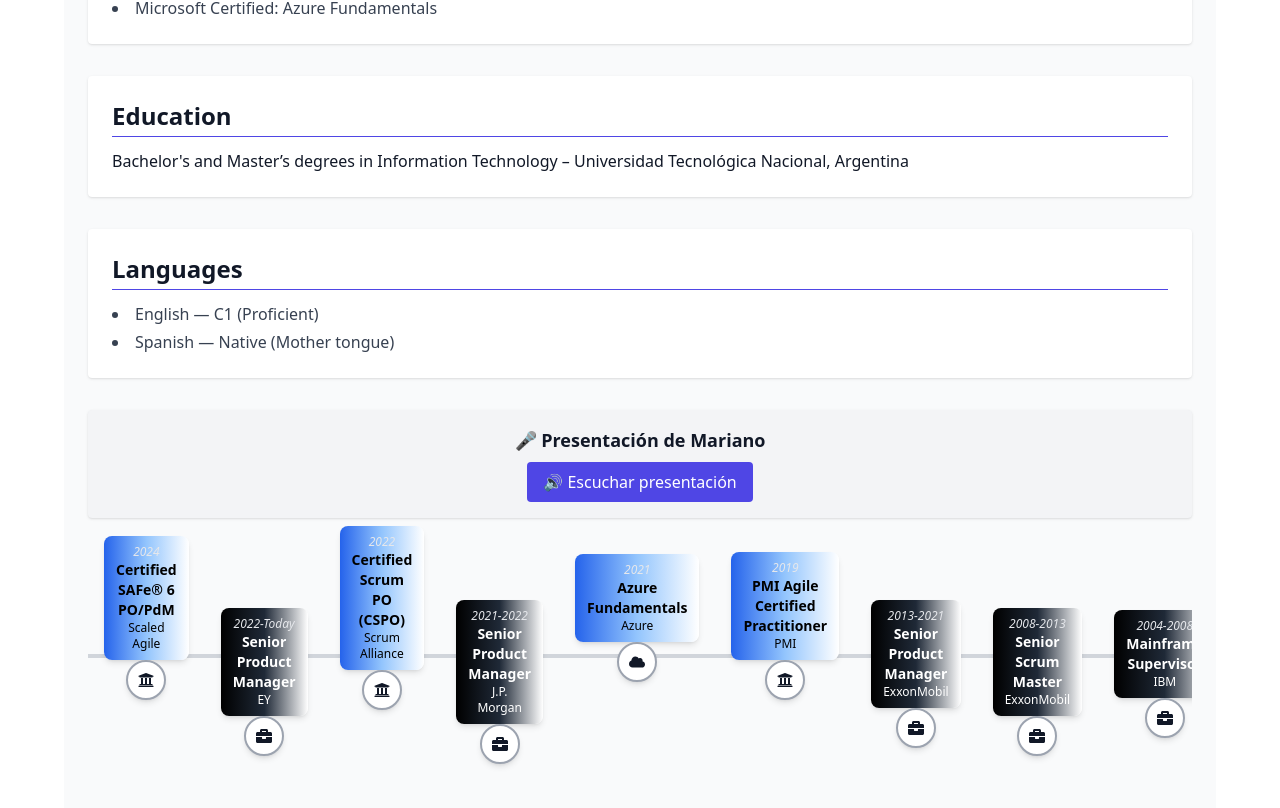
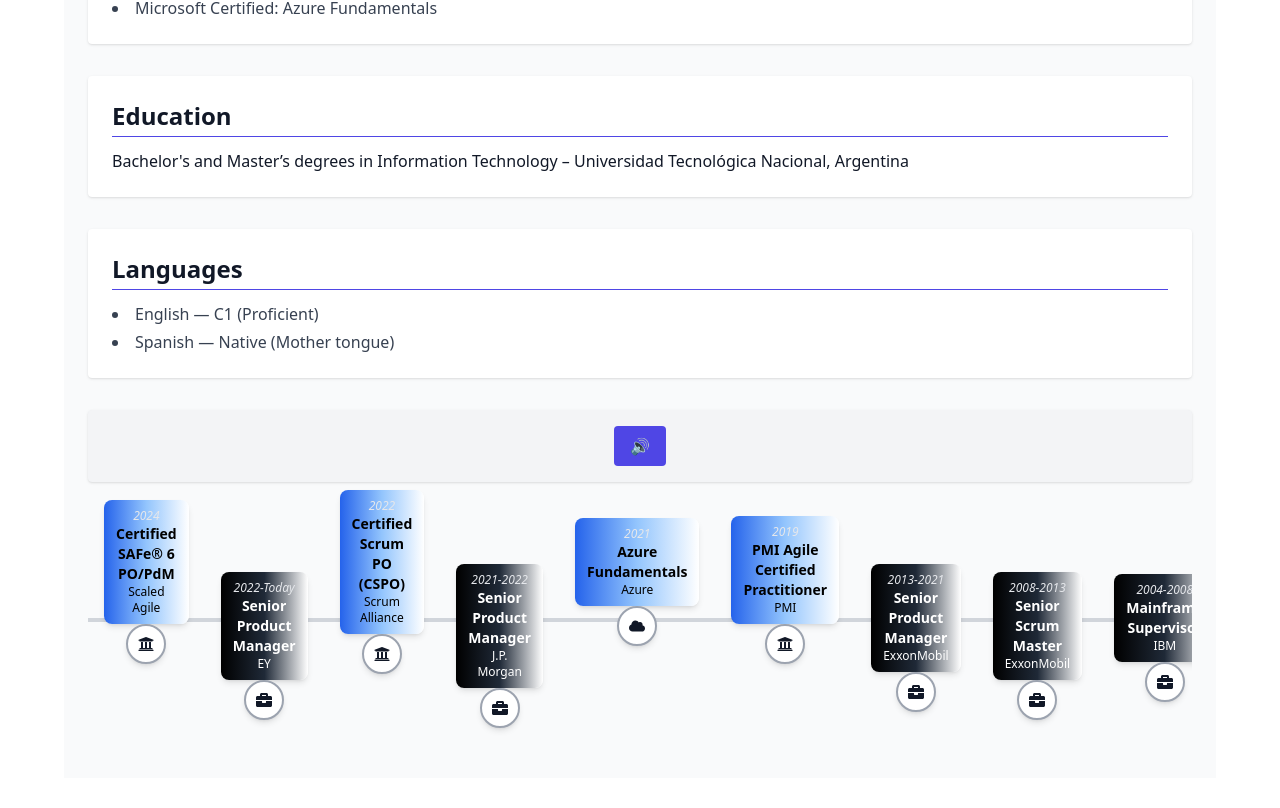
Before and after one commit to marianotue01/cv-mariano, a React (Create React App) app: page / in a window 1280 px wide. Shown: the part 2724-3532 px from the top of the page. After the commit the page ends 3502 px from the top, so only its background shows below. Built offline with nearby package versions, Linux system fonts and the light colour scheme.

Commit message:
Agrego componente AudioPresentation con TTS

```diff
--- a/src/components/AudioPresentation.jsx
+++ b/src/components/AudioPresentation.jsx
@@ -8,9 +8,9 @@ export default function AudioPresentation() {
     }
 
     const msg = new SpeechSynthesisUtterance(
-      "Hola, soy Mariano, programador y gestor de proyectos con más de 15 años de experiencia en entornos multinacionales. Bienvenido a mi CV online."
+      "Hi, This is Mariano, I am a senior Product Manager. Please reach out to me if you have any questions"
     );
-    msg.lang = "es-ES";
+    msg.lang = "en-En";
     msg.rate = 1; // velocidad de lectura
     msg.pitch = 1; // tono de la voz
 
@@ -19,12 +19,11 @@ export default function AudioPresentation() {
 
   return (
     <div className="p-4 bg-gray-100 rounded shadow text-center">
-      <h2 className="text-lg font-semibold mb-2">🎤 Presentación de Mariano</h2>
-      <button
+         <button
         onClick={playIntro}
         className="bg-indigo-600 text-white px-4 py-2 rounded hover:bg-indigo-700"
       >
-        🔊 Escuchar presentación
+        🔊
       </button>
     </div>
   );
```
